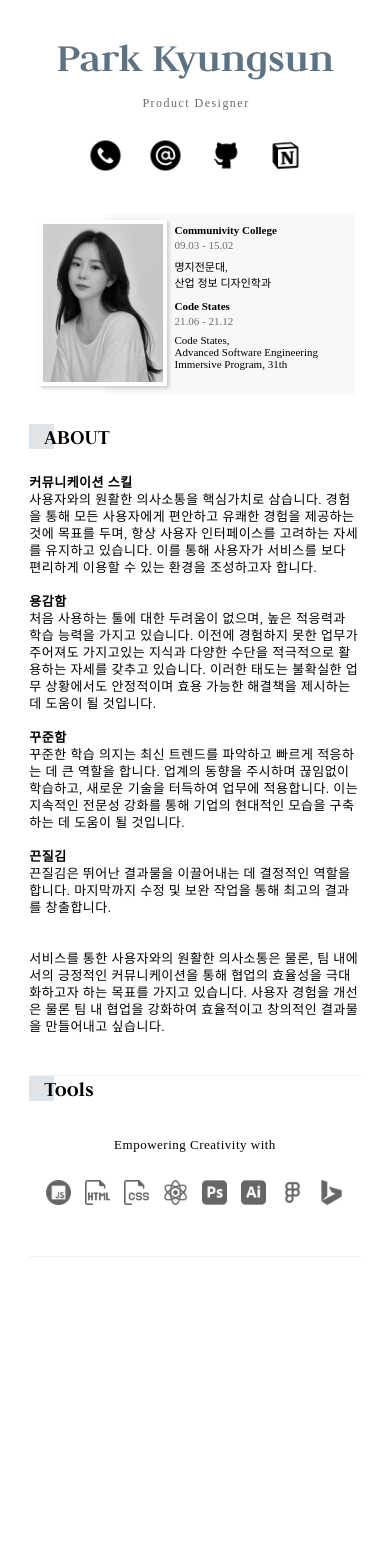
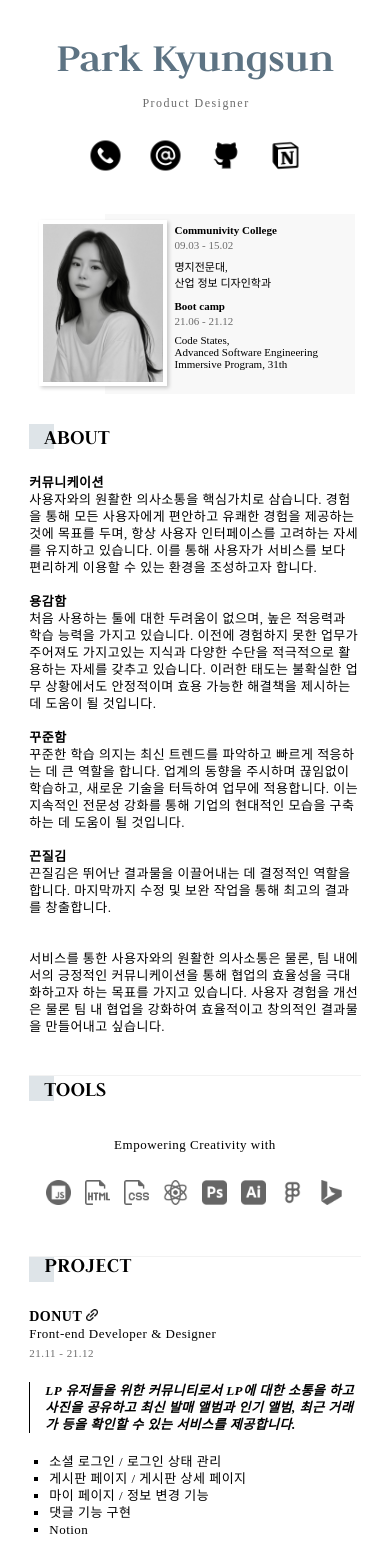
Before and after one commit to kyungsunnee/kyungsunnee.github.io, a React (Create React App) app: page / in a window 390 px wide. Shown: the top 1568 px of the page. Before the commit the page ends 1257 px from the top, so only its background shows below. Built offline with nearby package versions, Linux system fonts and the light colour scheme; a web font is replaced by a local one.

Commit message:
script update project1

```diff
--- a/src/App.css
+++ b/src/App.css
@@ -30,6 +30,16 @@ a:visited {
 }
 
 body {
+}
+
+li {
+}
+
+ul {
+  list-style-type: square;
+  padding-top: 20px;
+  margin-block-start: 0;
+  padding-inline-start: 20px;
 }
 
 .strong {
@@ -115,7 +125,9 @@ body {
 
 .App {
   width: 100vw;
+  height: 1600px;
   white-space: nowrap;
+  margin-bottom: 40px;
 }
 
 .main-container {
@@ -140,6 +152,8 @@ body {
 }
 
 #profile-photo {
+  position: fixed;
+
   float: top;
   width: 175px;
   border: 4px solid white;
@@ -147,8 +161,10 @@ body {
 }
 
 #profile-txt {
+  position: fixed;
+
   width: 100%;
-  height: 995px;
+  height: 400px;
   background: rgba(246, 246, 246, 0.70);
   position: relative;
   z-index: 1;
@@ -156,11 +172,16 @@ body {
 }
 
 #profile-photo-area {
+  position: fixed;
+
   width: 312px;
   display: flex;
   justify-content: center;
   position: absolute;
   z-index: 2;
+}
+#profile-txt-area {
+  position: fixed;
 }
 
 .script {
@@ -204,9 +225,8 @@ left: 0;
 }
 
 .empty_space {
-  height: 30px;
   width: 540px;
-  margin-top: 100px;
+  margin-top: 150px;
   border-bottom: 0.901px solid #f2f2f2;
 }
 
@@ -261,6 +281,31 @@ left: 0;
   width: 45px;
   margin: 10px;
   opacity: 0.6;
+}
+
+.mgt_top80 {
+  margin-top: 80px;
+  height: 0;
+}
+
+.linked-ico {
+  padding-top: 2px;
+  padding-left: 4px;
+  width: 0.9em;
+}
+
+.project-script{
+
+  display: block;
+  color: black;
+  font-size: 16px;
+  margin-top: 20px;
+}
+
+.left-bolder {
+  border-left: 1px solid black;
+  padding-left: 15px;
+  font-style : italic
 }
 
 /* mobile */
@@ -388,6 +433,7 @@ left: 0;
   }
 
   #profile-photo {
+position: static;
     float: top;
     margin-top: 5.75px;
     width: 120px;
@@ -414,6 +460,7 @@ left: 0;
   }
 
   #profile-photo-area {
+    position: static;
     height: 180px;
     display: flex;
     justify-content: left;
@@ -471,7 +518,7 @@ letter-spacing: 0.5px;
     margin-top: 10px;
   }
 
-  .education-date {
+  .date {
     font-size: 11px;
     color: #6C6C6C;
     margin-top: 3px;
@@ -492,6 +539,24 @@ letter-spacing: 0.5px;
     margin: 7px;
     opacity: 0.6;
   }
+
+  .mgt_top80 {
+    margin-top: 40px;
+    height: 0;
+  }
+
+  .font-size-18px {
+    font-size: 14px;
+  }
+
+  .project-script{
+
+    display: block;
+    color: black;
+    font-size: 13px;
+    margin-top: 20px;
+  }
+
 }
 
 @media (max-width: 600px) {
--- a/src/App.js
+++ b/src/App.js
@@ -12,6 +12,7 @@ import illustico from "./img/skill/illustrator.png";
 import photoshopico from "./img/skill/photoshop.png";
 import figmaico from "./img/skill/figma (1).png";
 import mostico from "./img/skill/bing.png";
+import linkedico from "./img/link.png";
 
 function App() {
   const icoList = [
@@ -52,14 +53,14 @@ function App() {
                 <div className="education-title strong">
                   Communivity College
                 </div>
-                <div className="education-date">09.03 - 15.02</div>
+                <div className="date">09.03 - 15.02</div>
                 <div className="education-script">
                   명지전문대,
                   <br />
                   산업 정보 디자인학과
                 </div>
-                <div className="education-title strong">Code States</div>
-                <div className="education-date">21.06 - 21.12</div>
+                <div className="education-title strong">Boot camp</div>
+                <div className="date">21.06 - 21.12</div>
                 <div className="education-script">
                   Code States,
                   <br />
@@ -78,7 +79,7 @@ function App() {
               <div className="script-title-txt">ABOUT</div>
             </div>
             <div className="script-txt">
-              <strong>커뮤니케이션 스킬</strong>
+              <strong>커뮤니케이션</strong>
               <br />
               사용자와의 원활한 의사소통을 핵심가치로 삼습니다. 경험을 통해 모든
               사용자에게 편안하고 유쾌한 경험을 제공하는 것에 목표를 두며, 항상
@@ -119,9 +120,9 @@ function App() {
             <div className="empty_space"></div>
             <div className="script-title">
               <div className="script-title-sq"></div>
-              <div className="script-title-txt">Tools</div>
+              <div className="script-title-txt">TOOLS</div>
             </div>
-            <div className="script-txt">
+            <div className="script-txt height-reset">
               <div className="script-title-script text-center mgt-10px ">
                 Empowering Creativity with
               </div>
@@ -137,8 +138,38 @@ function App() {
                   </a>
                 ))}
               </div>
+              <div className="empty_space mgt_top80"></div>
+              <div className="script-title">
+                <div className="script-title-sq"></div>
+                <div className="script-title-txt">PROJECT</div>
+              </div>
+              <div className="script-txt">
+                <strong className="font-size-18px">DONUT</strong>
+                <a
+                  href="https://www.figma.com/file/2wnFKEuS2WJiDvo696Aztw/DONUT?node-id=133%3A121"
+                  target="_/blank"
+                >
+                  <img src={linkedico} className="linked-ico" />
+                </a>
+                <br />
+                Front-end Developer & Designer <br />
+                <div className="date">21.11 - 21.12</div>
+                <div className="left-bolder">
+                <strong className="project-script">
+                  LP 유저들을 위한 커뮤니티로서 LP에 대한 소통을 하고 사진을
+                  공유하고 최신 발매 앨범과 인기 앨범, 최근 거래가 등을 확인할
+                  수 있는 서비스를 제공합니다.
+                </strong>
+                </div>
+                <ul>
+                  <li>소셜 로그인 / 로그인 상태 관리</li>
+                  <li>게시판 페이지 / 게시판 상세 페이지</li>
+                  <li>마이 페이지 / 정보 변경 기능</li>
+                  <li>댓글 기능 구현</li>
+                  <li>Notion</li>
+                </ul>
+              </div>
             </div>
-            <div className="empty_space"></div>
           </div>
         </div>
       </div>
```
Also changed, not shown: src/img/link.png (added).
